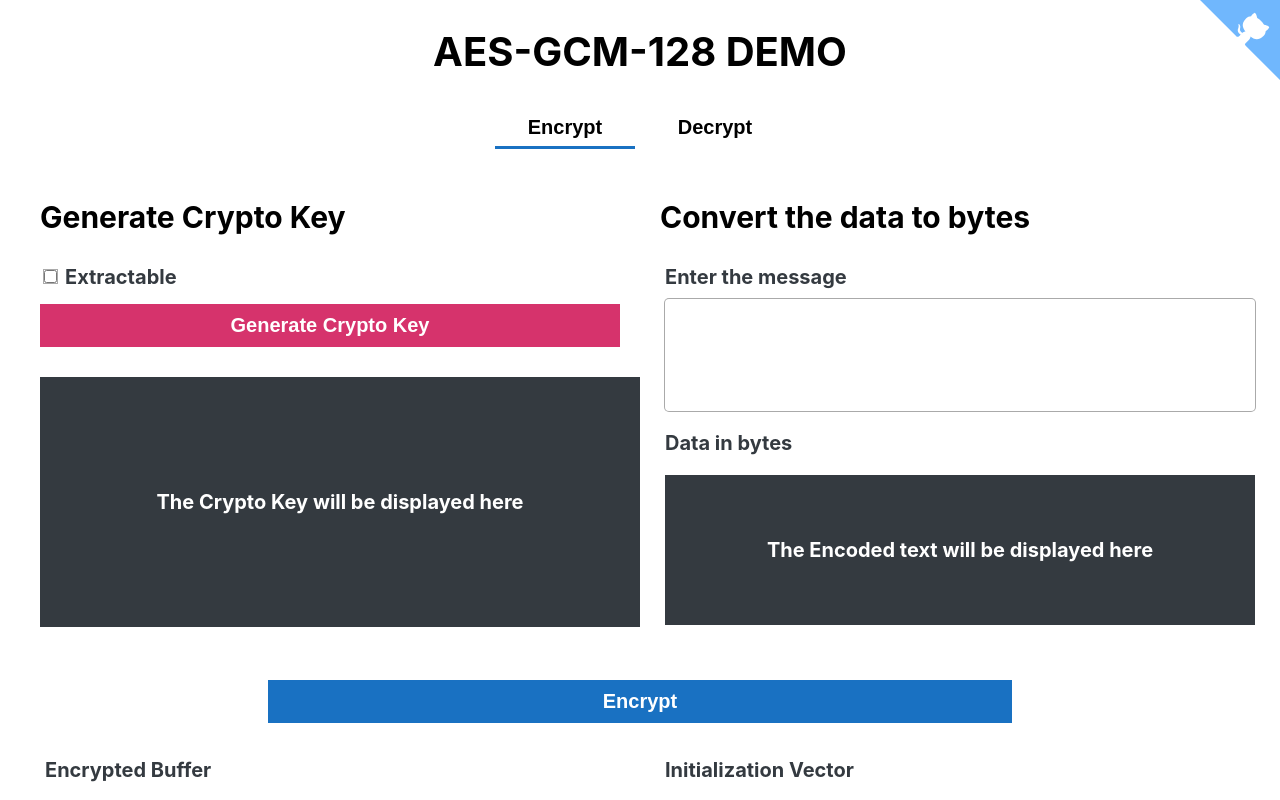
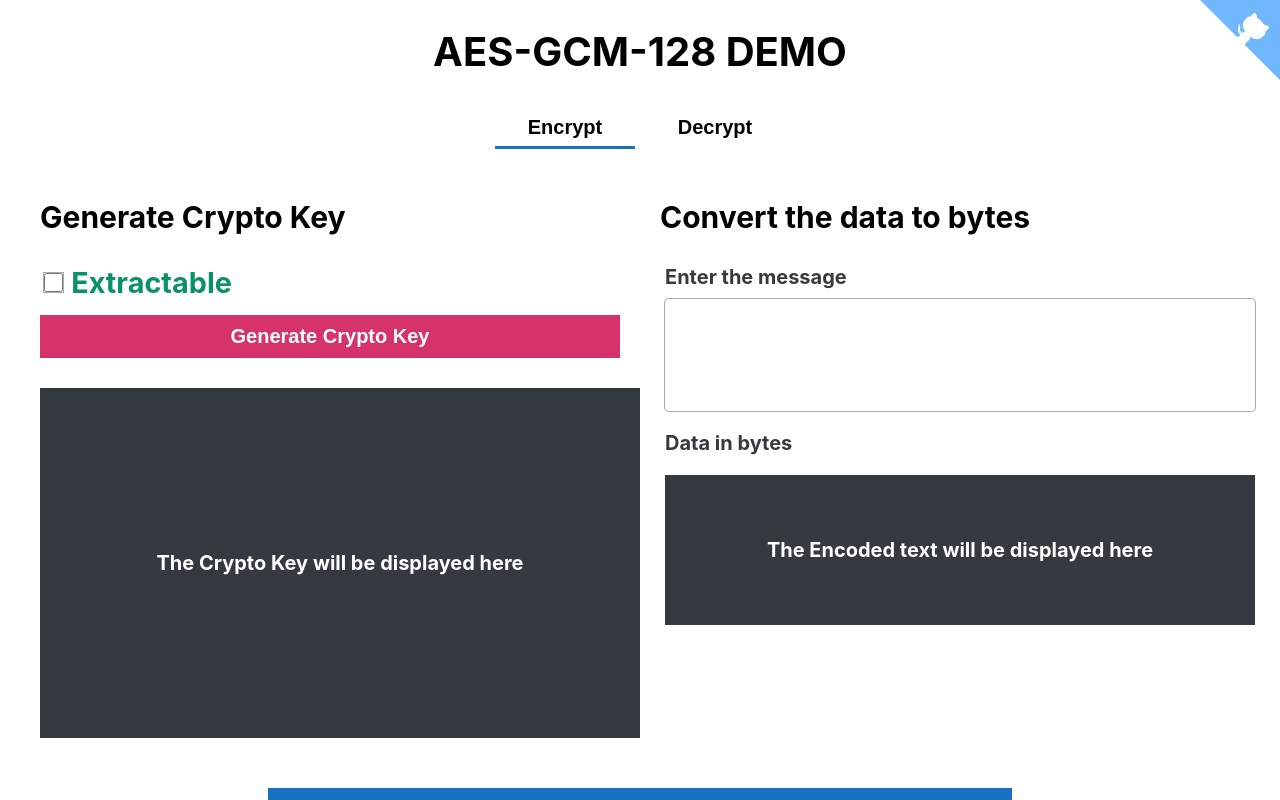
Before and after one commit to ad1992/aes-gcm-128, a React (Create React App) app: page / in a window 1280 px wide. Shown: the top 800 px of the page. Built offline with nearby package versions, Linux system fonts and the light colour scheme.

Commit message:
style: css fixes for extractable input and error (#2)

```diff
--- a/src/App.scss
+++ b/src/App.scss
@@ -91,7 +91,7 @@
   }
 
   .error {
-    color: #ffa8a8;
+    color: #db3a3a;
     font-weight: bold;
     font-size: 1.625rem;
     display: block;
@@ -102,7 +102,6 @@
     color: white;
     margin: 20px 0;
     width: 100%;
-    max-height: 230px;
     min-height: 130px;
     overflow-y: auto;
     text-align: left;
@@ -187,4 +186,9 @@
     color: #fff;
     font-size: 1.25rem;
   }
+
+  #extractable {
+    width: 1.2rem;
+    height: 1.2rem;
+  }
 }
--- a/src/EncryptView.tsx
+++ b/src/EncryptView.tsx
@@ -81,7 +81,11 @@ const EncryptView = () => {
                     setCryptoKey(null);
                   }}
                 />
-                <label htmlFor="extractable" className="cursor-pointer">
+                <label
+                  htmlFor="extractable"
+                  className="cursor-pointer"
+                  style={{ color: "#099268", fontSize: "1.8rem" }}
+                >
                   Extractable
                 </label>
               </div>
```
